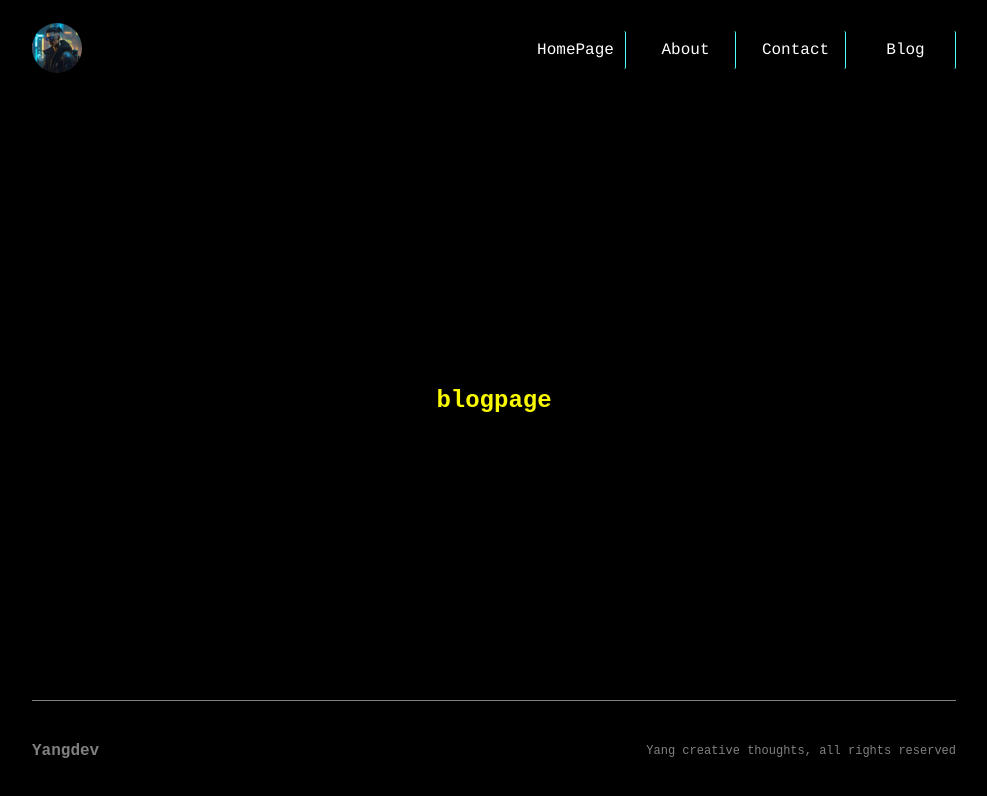
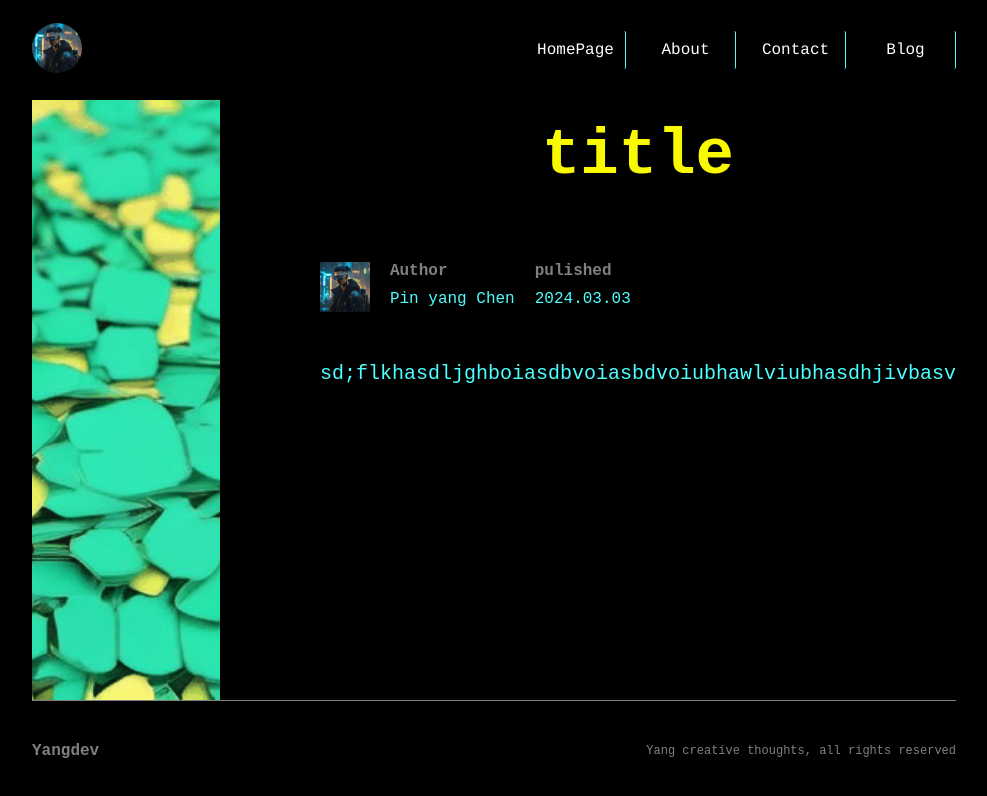
Before and after one commit to YangIsCoding/Blog_Web, a Next.js app: page /blog/post in a window 1280 px wide. Shown: the top 796 px of the page, without its empty margins (146-1133 px from the left). Built offline with nearby package versions, Linux system fonts and the light colour scheme.

Commit message:
finish blog design

```diff
--- a/src/app/blog/[slug]/page.jsx
+++ b/src/app/blog/[slug]/page.jsx
@@ -1,9 +1,32 @@
-const BlogPage = async () => {
+import React from 'react';
+import styles from "./singlePost.module.css";
+import Image from 'next/image';
+
+
+const SinglePostPage = async () => {
   return (
-    <div>
-      <h1>blogpage</h1>
-
+    <div className={ styles.container}>
+      <div className={styles.imgContainer}>
+        <Image src="/chips.gif" alt="" fill className={ styles.img} />
+      </div>
+      <div className={styles.textContainer}>
+        <h1 className={styles.title}>title</h1>
+        <div className={styles.detail}>
+          <Image className={styles.avatar} src="/profile_yang.jpg" alt="" width={50} height={50} />
+          <div className={styles.detailText}>
+            <span className={styles.detailTitle}>Author</span>
+            <span className={styles.detailValue}>Pin yang Chen</span>
+          </div>
+          <div className={styles.detailText}>
+            <span className={styles.detailTitle}>pulished</span>
+            <span className={styles.detailValue}>2024.03.03</span>
+          </div>
+        </div>
+        <div className={styles.content}>
+          sd;flkhasdljghboiasdbvoiasbdvoiubhawlviubhasdhjivbasv
+        </div>
+      </div>
     </div>
   );
 }
-export default BlogPage;
+export default SinglePostPage;
```
